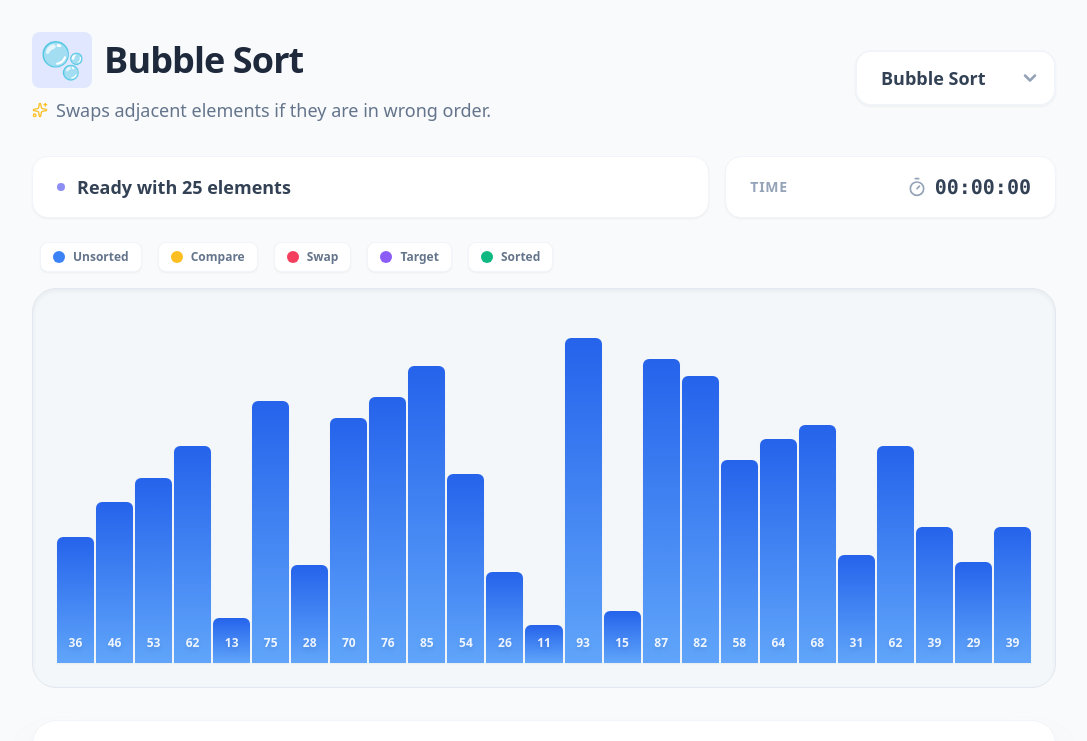
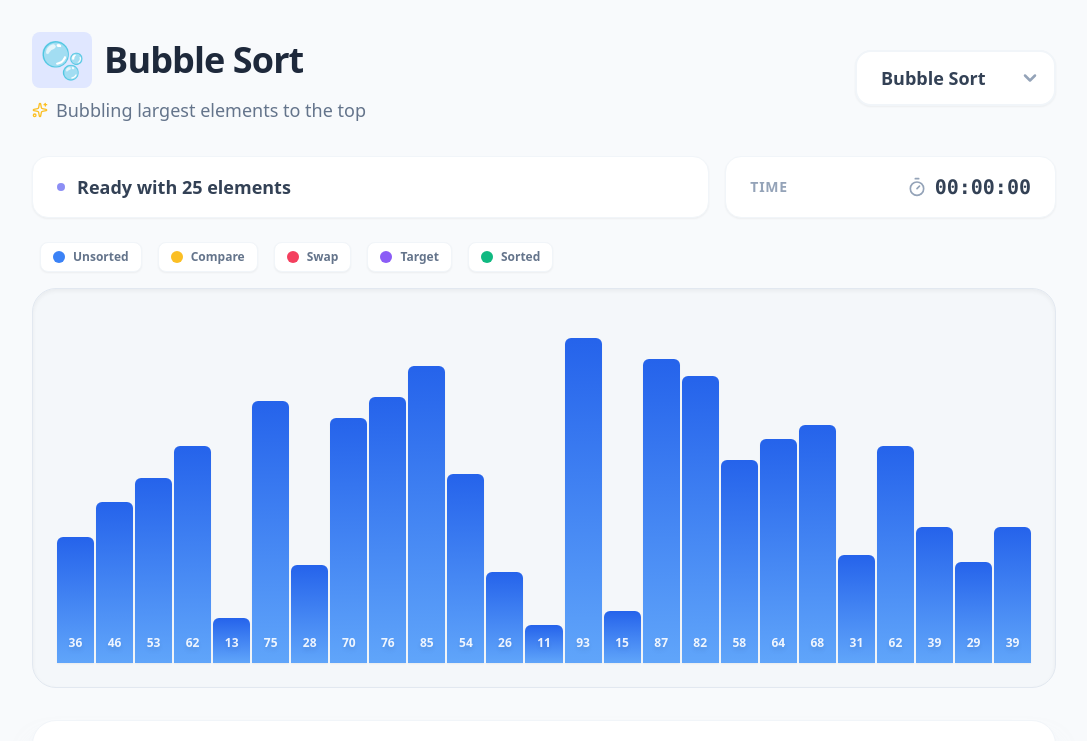
Before and after one commit to lastjung/sort-easy, a React (Vite) app: page / in a window 1280 px wide. Shown: the top 741 px of the page, without its empty margins (96-1183 px from the left). Built offline with nearby package versions, Linux system fonts and the light colour scheme.

Commit message:
Fix: Finalize sorting algorithm slogans and reverse bubbling logic

```diff
--- a/src/components/SortHeader.jsx
+++ b/src/components/SortHeader.jsx
@@ -17,9 +17,9 @@ const SortHeader = ({ algorithm, setAlgorithm, isSorting, resetArray }) => {
         </h1>
         <p className="text-slate-500 font-medium text-lg mt-2 flex items-center gap-2">
             <Sparkles size={16} className="text-amber-400" />
-            {algorithm === 'bubble' ? "Swaps adjacent elements if they are in wrong order." :
-             algorithm === 'selection' ? "Selects the smallest element and moves it to the sorted part." :
-             "Builds the sorted array one item at a time by comparison."}
+            {algorithm === 'bubble' ? "Bubbling largest elements to the top" :
+             algorithm === 'selection' ? "Finding the minimum and placing it" :
+             "Building the sorted array step-by-step"}
         </p>
       </div>
 
```
